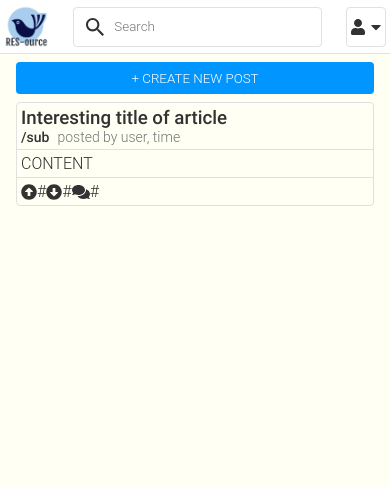
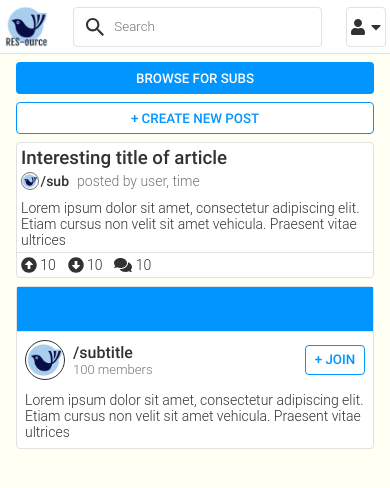
Before and after one commit to jiyyou/res-ource, a React (Create React App) app in the folder client/: page / in a window 390 px wide. Shown: the top 488 px of the page. Built offline with nearby package versions, Linux system fonts and the light colour scheme; a web font is replaced by a local one.

Commit message:
subcard mobile styling

```diff
--- a/client/src/App.js
+++ b/client/src/App.js
@@ -3,7 +3,6 @@ import { BrowserRouter, Route, Switch } from "react-router-dom";
 import './partials/_common.scss';
 import Header from './components/Header/Header';
 import Main from './pages/Main/Main';
-import PostCard from './components/PostCard/PostCard';
 
 function App() {
   return (
--- a/client/src/components/Header/Header.scss
+++ b/client/src/components/Header/Header.scss
@@ -47,7 +47,7 @@
 	&__dropdown {
 		position: absolute;
 		right: 0.25rem;
-		top: 54px;
+		top: 47px;
 		display: flex;
 		flex-direction: column;
 		border-top: 1px solid $vgrey;
--- a/client/src/components/PostCard/PostCard.js
+++ b/client/src/components/PostCard/PostCard.js
@@ -2,26 +2,27 @@ import React from 'react';
 import { FontAwesomeIcon } from '@fortawesome/react-fontawesome';
 import { faArrowAltCircleUp, faArrowAltCircleDown, faComments } from '@fortawesome/free-solid-svg-icons';
 import './PostCard.scss';
+import logo from '../../assets/logo/RES-ource2.png';
 
 function PostCard(props) {
 	return (
 		<li className="postCard">
 			<div className='postCard__header'>
 				<h3 className="postCard__title">Interesting title of article</h3>
-				<img className='postCard__subimg' src="" alt="" />
+				<img className='postCard__subimg' src={logo} alt="" />
 				<h4 className='postCard__sub'>/sub</h4>
 				<p className='postCard__info'>posted by user, time</p>
 			</div>
-			<div className='postCard__contentbox'>
-				CONTENT
-			</div>
+			<p className='postCard__content'>
+				Lorem ipsum dolor sit amet, consectetur adipiscing elit. Etiam cursus non velit sit amet vehicula. Praesent vitae ultrices
+			</p>
 			<div className='postCard__footer'>
 				<FontAwesomeIcon className='postCard__icon' icon={faArrowAltCircleUp} />
-				<p>#</p>
+				<p>10</p>
 				<FontAwesomeIcon className='postCard__icon' icon={faArrowAltCircleDown} />
-				<p>#</p>
+				<p>10</p>
 				<FontAwesomeIcon className='postCard__icon' icon={faComments} />
-				<p>#</p>
+				<p>10</p>
 			</div>
 		</li>
 	)
--- a/client/src/components/PostCard/PostCard.scss
+++ b/client/src/components/PostCard/PostCard.scss
@@ -4,12 +4,14 @@
 	width: 100%;
 	border: 1px solid $vgrey;
 	border-radius: 4px;
+	background-color: white;
+	margin-bottom: 0.5rem;
 	&__header {
 		padding: 0.25rem;
 		display: flex;
 		flex-wrap: wrap;
 		align-items: center;
-		border-bottom: 1px solid $vgrey;
+		margin-bottom: 0.1rem;
 	}
 	&__title {
 		width: 100%;
@@ -17,9 +19,13 @@
 		white-space: nowrap;
 		overflow: hidden;
 		text-overflow: ellipsis;
+		margin-bottom: 0.2rem;
 	}
 	&__subimg {
-
+		width: 18px;
+		margin-right: 0.1rem;
+		border: 1px solid $vsilver;
+		border-radius: 100%;
 	}
 	&__sub {
 		font-weight: 500;
@@ -30,16 +36,22 @@
 		color: $vsilver;
 		font-size: 0.875rem;
 	}
-	&__contentbox {
+	&__content {
 		padding: 0.25rem;
 		border-bottom: 1px solid $vgrey;
+		font-size: 0.875rem;
 	}
 	&__footer {
 		padding: 0.25rem;
 		display: flex;
 		align-items: center;
+		&>p {
+			margin-right: 0.75rem;
+			font-size: 0.875rem;
+		}
 	}
 	&__icon {
+		margin-right: 0.2rem;
 		&>path {
 			&:hover {
 				color: $vdarkblue;
--- a/client/src/components/SubCard/SubCard.js
+++ b/client/src/components/SubCard/SubCard.js
@@ -1,17 +1,19 @@
 import React from 'react';
+import './SubCard.scss';
+import logo from '../../assets/logo/RES-ource2.png';
 
 function SubCard(props) {
 	return (
 		<div className="subCard">
-			<div class="subCard__banner"></div>
-			<div class="subCard__header">
-				<img src="" alt="" class="subCard__avatar" />
-				<div class="subCard__titlebox">
-					<h2 class="subCard__title">TITLE</h2>
-					<p class="subCard__membercount">1234</p>
+			<div className="subCard__banner"></div>
+			<div className="subCard__textbox">
+				<img src={logo} alt="" className="subCard__avatar" />
+				<div className="subCard__titlebox">
+					<h2 className="subCard__title">/subtitle</h2>
+					<p className="subCard__membercount">100 members</p>
 				</div>
-				<p class="subCard__description">DESCRIPTION</p>
-				<button>JOIN</button>
+				<button className='subCard__join'>+ JOIN</button>
+				<p className="subCard__description">Lorem ipsum dolor sit amet, consectetur adipiscing elit. Etiam cursus non velit sit amet vehicula. Praesent vitae ultrices</p>
 			</div>
 		</div>
 	)
--- a/client/src/components/SubCard/SubCard.scss
+++ b/client/src/components/SubCard/SubCard.scss
@@ -0,0 +1,53 @@
+@import '../../partials/mixins';
+
+.subCard {
+	width: 100%;
+	background-color: white;
+	border: 1px solid $vgrey;
+	border-radius: 4px;
+	&__banner {
+		border-bottom: 1px solid $vgrey;
+		height: 45px;
+		background-color: $vlightblue;
+	}
+	&__textbox {
+		padding: 0.5rem;
+		display: flex;
+		flex-wrap: wrap;
+		align-items: center;
+	}
+	&__avatar {
+		max-width: 40px;
+		max-height: 40px;
+		border: 1px solid $vblack;
+		border-radius: 100%;
+		margin-right: 0.5rem;
+	}
+	&__titlebox {
+
+	}
+	&__title {
+		font-size: 1rem;
+		font-weight: 500;
+	}
+	&__membercount {
+		color: $vsilver;
+		font-size: 0.8125rem;
+	}
+	&__join {
+		margin-left: auto;
+		border-radius: 4px;
+		height: 30px;
+		width: 60px;
+		background-color: white;
+		border: 1px solid $vlightblue;
+		color: $vlightblue;
+		font-weight: 500;
+
+	}
+	&__description {
+		margin-top: 0.75rem;
+		width: 100%;
+		font-size: 0.875rem;
+	}
+}
--- a/client/src/pages/Main/Main.js
+++ b/client/src/pages/Main/Main.js
@@ -1,9 +1,7 @@
 import React from 'react';
-import { FontAwesomeIcon } from '@fortawesome/react-fontawesome';
-import { faPlus } from '@fortawesome/free-solid-svg-icons';
 import './Main.scss';
 import PostCard from '../../components/PostCard/PostCard';
-
+import SubCard from '../../components/SubCard/SubCard';
 
 function Main(props) {
 	// componentDidMount() {
@@ -14,9 +12,11 @@ function Main(props) {
 
 	return (
 		<section className='main'>
-			<button className='main__create'>+ CREATE NEW POST</button>
+			<button className='main__button'>BROWSE FOR SUBS</button>
+			<button className='main__button main__button--inverse'>+ CREATE NEW POST</button>
 			<ul className='main__posts'>
 				<PostCard />
+				<SubCard />
 			</ul>
 		</section>
 	)
--- a/client/src/pages/Main/Main.scss
+++ b/client/src/pages/Main/Main.scss
@@ -4,19 +4,30 @@
 	padding: 0.5rem 1rem;
 	display: flex;
 	flex-direction: column;
-	&__create {
+	&__button {
 		display: flex;
 		justify-content: center;
 		align-items: center;
 		width: 100%;
 		height: 2rem;
+		background-color: $vlightblue;
 		border: none;
-		background-color: $vlightblue;
 		border-radius: 4px;
 		color: white;
+		font-weight: 500;
 		margin-bottom: 0.5rem;
 		&:hover {
 			background-color: $vdarkblue;
 		}
+		&--inverse {
+			background-color: white;
+			border: 1px solid $vlightblue;
+			color: $vlightblue;
+			&:hover {
+				background-color: $vdarkblue;
+				border-color: $vdarkblue;
+				color: white;
+			}
+		}
 	}
 }
```
Also changed, not shown: 1 other file (tests, documents, lock files or other folders).
